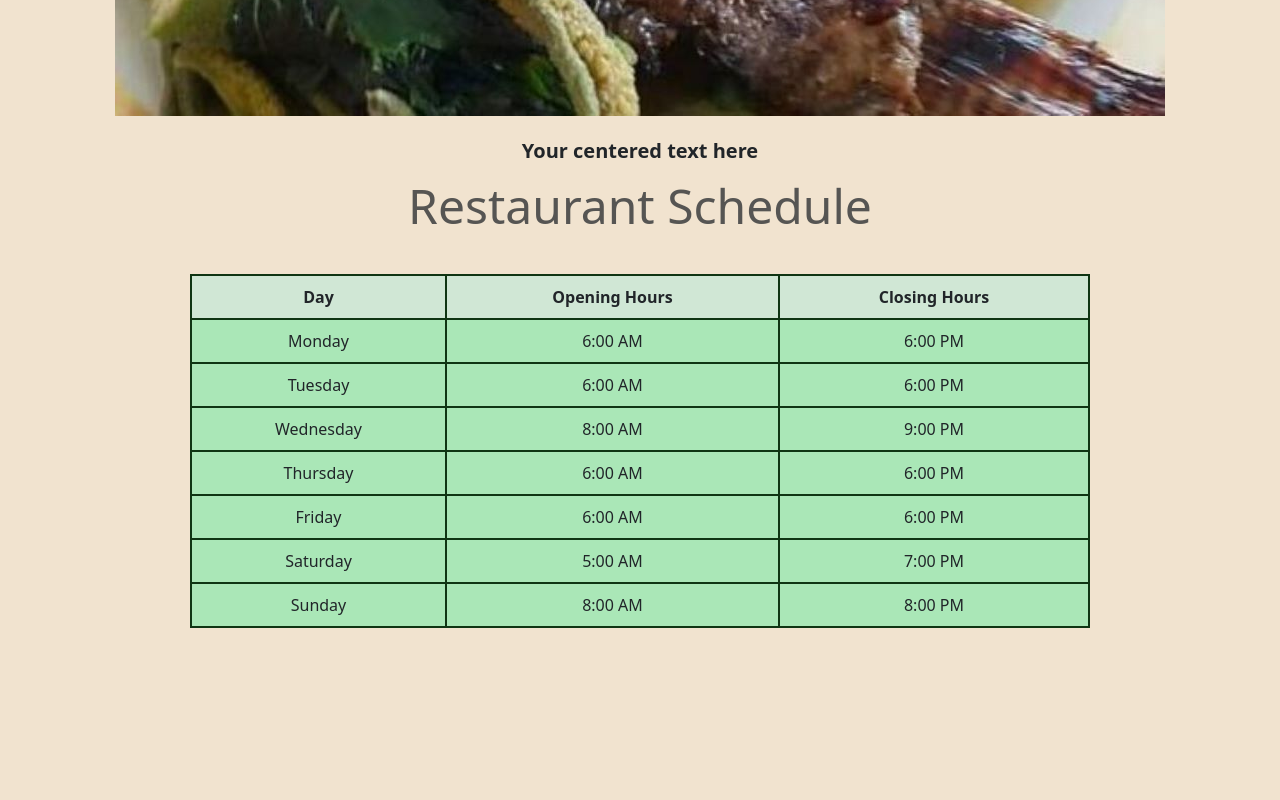
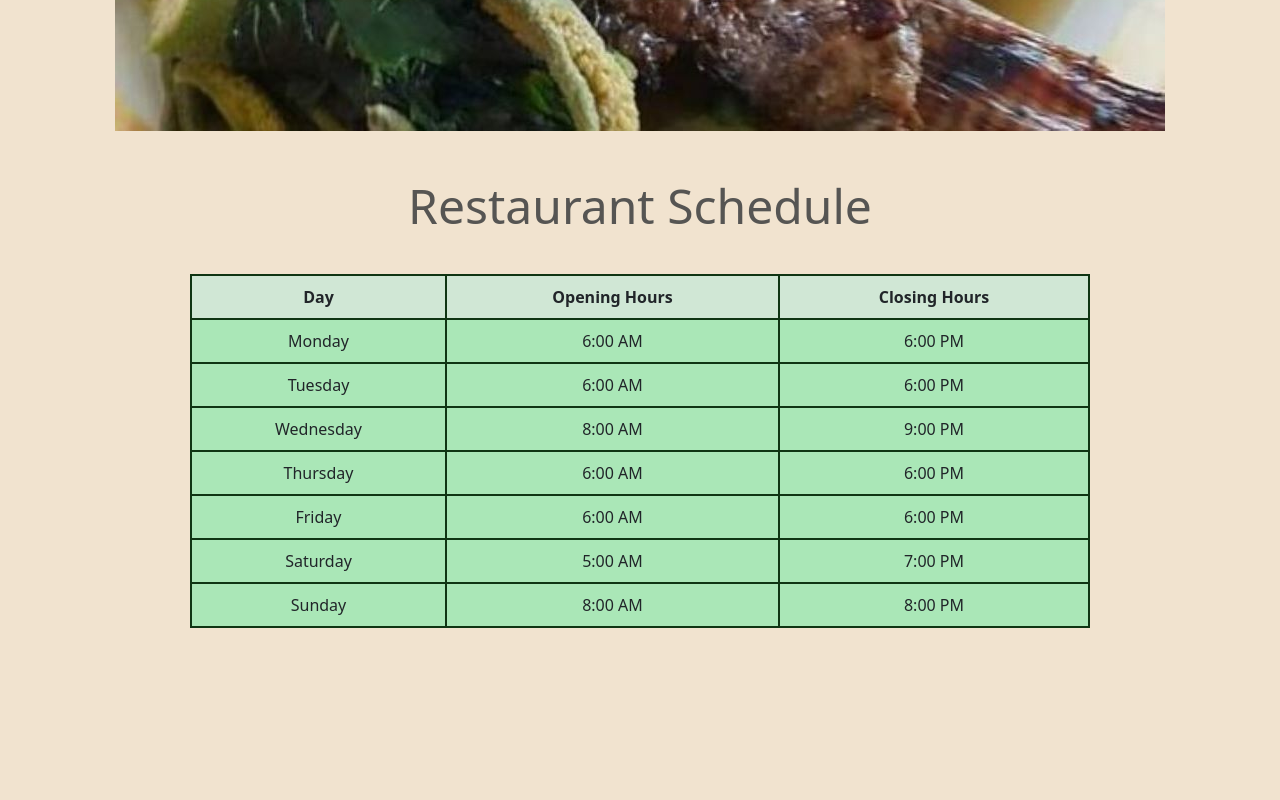
Before and after one commit to haha123s/ITS121L-Project, a plain HTML site: page index.html in a window 1280 px wide. Shown: the part 1100-1900 px from the top of the page. Drawn offline with nearby package versions, Linux system fonts and the light colour scheme.

Commit message:
removed centered text here

```diff
--- a/index.html
+++ b/index.html
@@ -52,9 +52,6 @@ it
     <div class="mainCont1">
         <div class="image-container">
             <img src="mainImg2.jpg">
-        </div>
-        <div class="text-area">
-            Your centered text here
         </div>
     </div>
 
```
